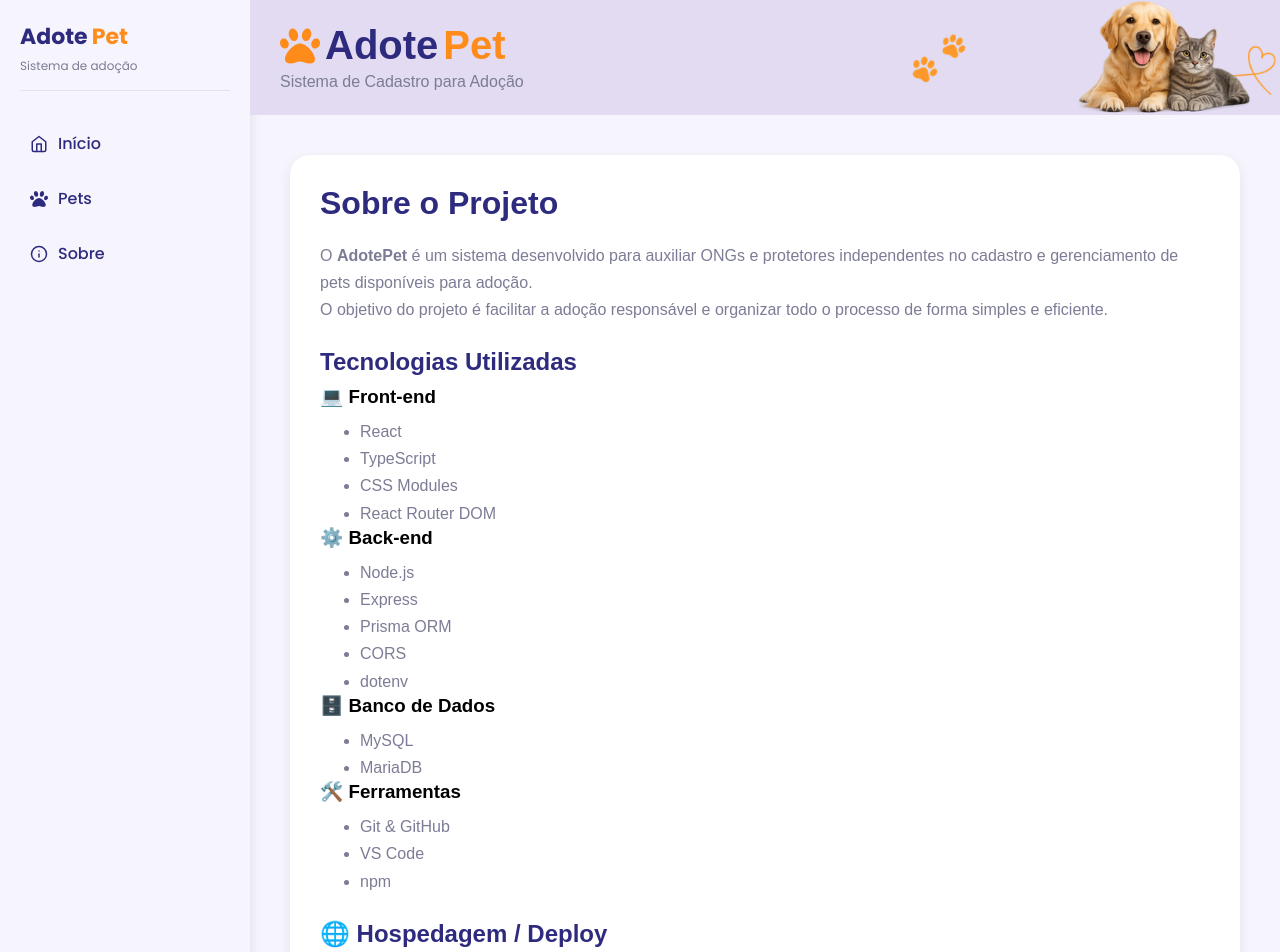
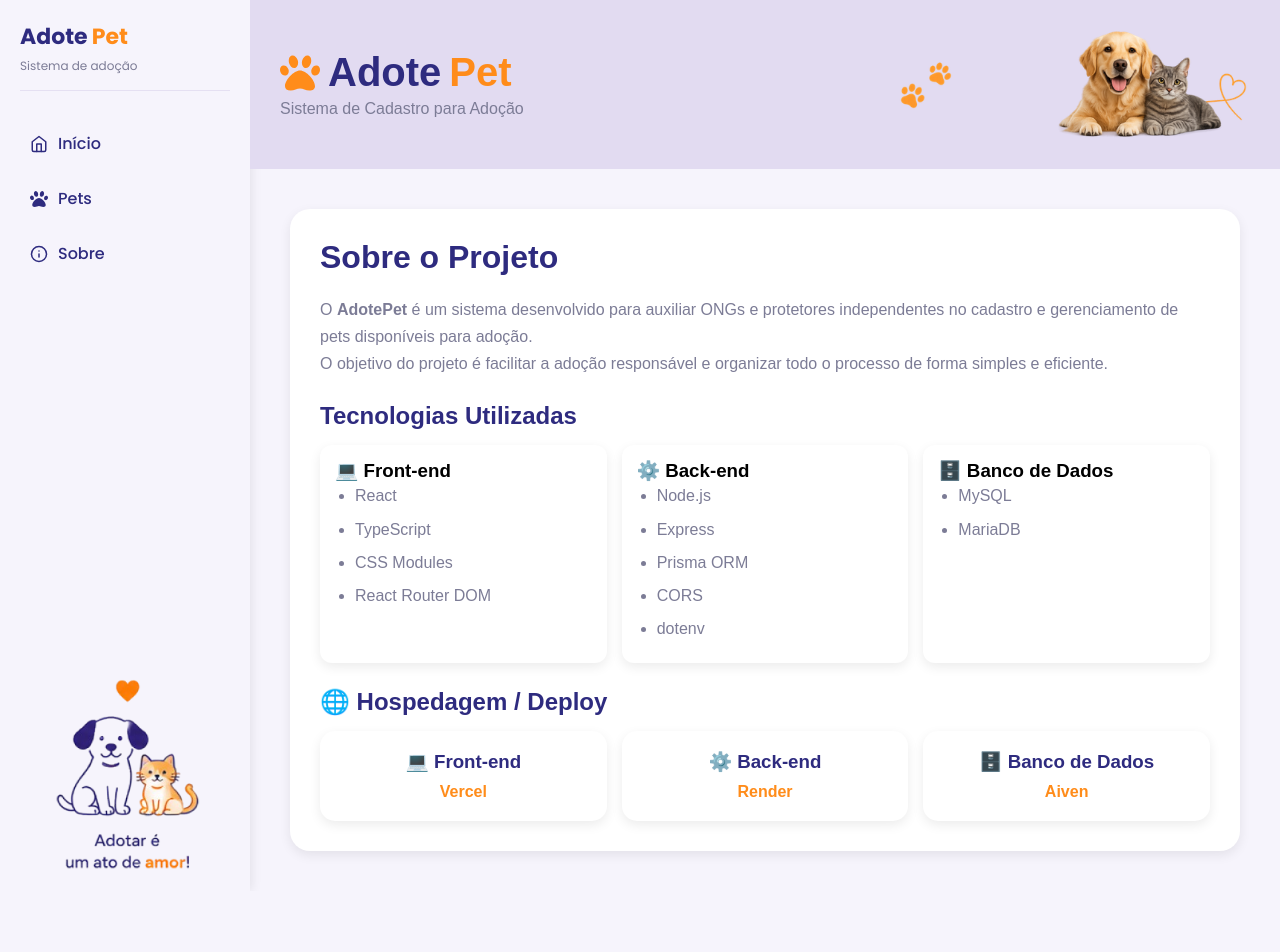
Before and after one commit to Carollina-Ferreira/AdotePet, a React (Vite) app in the folder frontEnd/: page /sobre in a window 1280 px wide. Shown: the top 952 px of the page. After the commit the page ends 891 px from the top, so only its background shows below. Built offline with nearby package versions, Linux system fonts and the light colour scheme; no server answers.

Commit message:
Atualizações

```diff
--- a/frontEnd/src/Pages/Sobre/index.tsx
+++ b/frontEnd/src/Pages/Sobre/index.tsx
@@ -38,65 +38,63 @@ export default function Sobre() {
           {/* ===== TECNOLOGIAS ===== */}
           <h2>Tecnologias Utilizadas</h2>
 
+          <div className={styles.techGrid}>
+            <div className={styles.techCard}>
               <h3>💻 Front-end</h3>
-          <ul className={styles.espaco}>
+              <ul>
                 <li>React</li>
                 <li>TypeScript</li>
                 <li>CSS Modules</li>
                 <li>React Router DOM</li>
               </ul>
+            </div>
 
+            <div className={styles.techCard}>
               <h3>⚙️ Back-end</h3>
-          <ul className={styles.espaco}>
+              <ul>
                 <li>Node.js</li>
                 <li>Express</li>
                 <li>Prisma ORM</li>
                 <li>CORS</li>
                 <li>dotenv</li>
               </ul>
+            </div>
 
+            <div className={styles.techCard}>
               <h3>🗄️ Banco de Dados</h3>
-          <ul className={styles.espaco}>
+              <ul>
                 <li>MySQL</li>
                 <li>MariaDB</li>
               </ul>
-
-          <h3>🛠️ Ferramentas</h3>
-          <ul className={styles.espaco}>
-            <li>Git & GitHub</li>
-            <li>VS Code</li>
-            <li>npm</li>
-          </ul>
-
-          {/* ===== HOSPEDAGEM ===== */}
+            </div>
+          </div>
+          {/* ===== HOSPEDAGEM / DEPLOY ===== */}
           <h2>🌐 Hospedagem / Deploy</h2>
 
+          <div className={styles.deployGrid}>
+
+            <div className={styles.deployCard}>
               <h3>💻 Front-end</h3>
-          <ul className={styles.espaco}>
-            <li>
               <a href="https://vercel.com" target="_blank" rel="noreferrer">
                 Vercel
               </a>
-            </li>
-          </ul>
+            </div>
 
+            <div className={styles.deployCard}>
               <h3>⚙️ Back-end</h3>
-          <ul className={styles.espaco}>
-            <li>
               <a href="https://render.com" target="_blank" rel="noreferrer">
                 Render
               </a>
-            </li>
-          </ul>
+            </div>
 
+            <div className={styles.deployCard}>
               <h3>🗄️ Banco de Dados</h3>
-          <ul className={styles.espaco}>
-            <li>
               <a href="https://aiven.io" target="_blank" rel="noreferrer">
                 Aiven
               </a>
-            </li>
-          </ul>
+            </div>
+
+          </div>
         </div>
       </main>
     </div>
--- a/frontEnd/src/Pages/Sobre/style.module.css
+++ b/frontEnd/src/Pages/Sobre/style.module.css
@@ -2,6 +2,7 @@
   padding: 40px;
 }
 
+/* ===== CARD PRINCIPAL ===== */
 .card {
   background: var(--surface);
   padding: 30px;
@@ -26,14 +27,26 @@
   line-height: 1.7;
 }
 
+/* ===== LISTAS ===== */
+ul {
+  padding-left: 20px;
+}
+
+li {
+  margin-bottom: 6px;
+}
+
+/* ===== BANNER ===== */
 .banner {
   background: var(--primary);
   width: 100%;
   display: flex;
   justify-content: space-between;
-  align-items: stretch;
-  padding-left: 30px;
+  align-items: center;
+  padding: 30px;
   overflow: hidden;
+  flex-wrap: wrap;
+  gap: 20px;
 }
 
 .bannerText {
@@ -48,7 +61,8 @@
   font-size: 2.5rem;
   display: flex;
   align-items: center;
-  gap: 5px;
+  gap: 8px;
+  flex-wrap: wrap;
 }
 
 .bannerText p {
@@ -69,19 +83,59 @@
 }
 
 .bannerImg {
-  max-width: 400px;
+  max-width: 380px;
   width: 100%;
   height: auto;
-  object-fit: cover;
-  align-self: flex-end;
+  object-fit: contain;
 }
 
-li {
-  margin-left: 40px;
+/* ===== TECNOLOGIAS (CARDS GRID) ===== */
+.techGrid {
+  display: grid;
+  grid-template-columns: repeat(auto-fit, minmax(220px, 1fr));
+  gap: 15px;
+  margin-top: 15px;
 }
 
-.espaco {
-  margin-top: 10px;
+.techCard {
+  background: var(--surface);
+  padding: 15px;
+  border-radius: 12px;
+  box-shadow: 0 4px 12px rgba(0,0,0,0.08);
+}
+
+/* ===== DEPLOY CARDS ===== */
+.cardsContainer {
+  display: flex;
+  gap: 20px;
+  flex-wrap: wrap;
+  margin-top: 15px;
+}
+
+.cardDeploy {
+  flex: 1;
+  min-width: 200px;
+  background: var(--surface);
+  padding: 20px;
+  border-radius: 15px;
+  text-align: center;
+  box-shadow: 0 4px 12px rgba(0,0,0,0.08);
+  transition: 0.2s ease;
+}
+
+.cardDeploy:hover {
+  transform: translateY(-5px);
+}
+
+.cardDeploy h3 {
+  margin-bottom: 10px;
+  color: var(--text-primary);
+}
+
+.cardDeploy a {
+  color: var(--secondary);
+  font-weight: bold;
+  text-decoration: none;
 }
 
 /* ===== TABLET ===== */
@@ -111,7 +165,6 @@ li {
 
   .banner {
     flex-direction: column;
-    padding: 20px;
     text-align: center;
     align-items: center;
   }
@@ -123,24 +176,53 @@ li {
   .bannerText h1 {
     font-size: 1.8rem;
     justify-content: center;
-    flex-wrap: wrap;
-  }
-
-  .bannerText p {
-    margin-top: 10px;
   }
 
   .bannerImg {
     max-width: 250px;
-    margin-top: 20px;
   }
 
-  li {
-    margin-left: 20px;
+  .cardsContainer {
+    flex-direction: column;
+  }
+
+  .cardDeploy {
+    width: 100%;
   }
 }
 
-/* ===== CELULARES PEQUENOS ===== */
+.deployGrid {
+  display: grid;
+  grid-template-columns: repeat(auto-fit, minmax(220px, 1fr));
+  gap: 15px;
+  margin-top: 15px;
+}
+
+.deployCard {
+  background: var(--surface);
+  padding: 20px;
+  border-radius: 15px;
+  text-align: center;
+  box-shadow: 0 4px 12px rgba(0,0,0,0.08);
+  transition: 0.2s ease;
+}
+
+.deployCard:hover {
+  transform: translateY(-5px);
+}
+
+.deployCard h3 {
+  margin-bottom: 10px;
+  color: var(--text-primary);
+}
+
+.deployCard a {
+  color: var(--secondary);
+  font-weight: bold;
+  text-decoration: none;
+}
+
+/* ===== CELULAR PEQUENO ===== */
 @media (max-width: 480px) {
   .bannerText h1 {
     font-size: 1.5rem;
```
Lines whose indentation alone changed are shown as unchanged.
